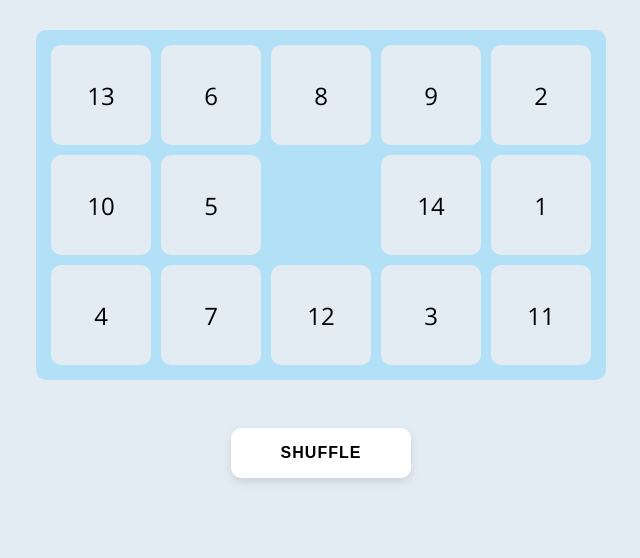
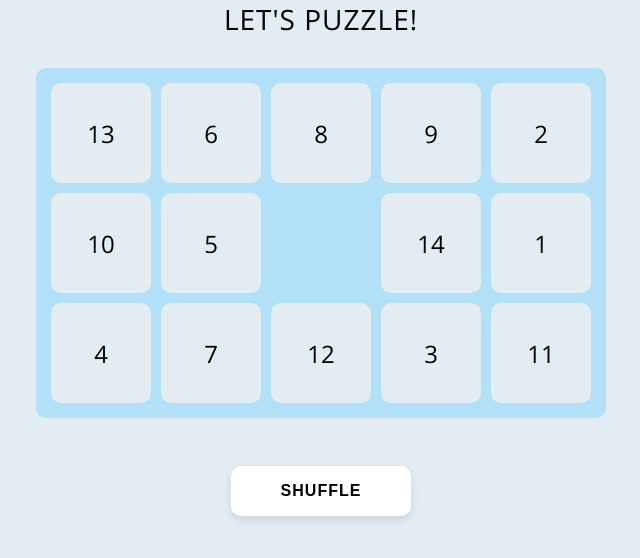
Before and after one commit to malinjansson/15-puzzle, a React (Vite) app: page / in a window 1280 px wide. Shown: the top 558 px of the page, without its empty margins (319-959 px from the left). Built offline with nearby package versions, Linux system fonts and the light colour scheme.

Commit message:
added heading

```diff
--- a/src/App.scss
+++ b/src/App.scss
@@ -1,4 +1,5 @@
 @use "./styles/variables" as v;
+@use "./styles/heading";
 
 * {
   margin: 0;
--- a/src/App.tsx
+++ b/src/App.tsx
@@ -1,4 +1,5 @@
 import './App.scss'
+import { Heading } from './components/Heading'
 import { Puzzle } from './components/Puzzle'
 
 
@@ -6,6 +7,7 @@ function App() {
 
   return (
     <>
+    <Heading />
    <Puzzle />
     </>
   )
```
